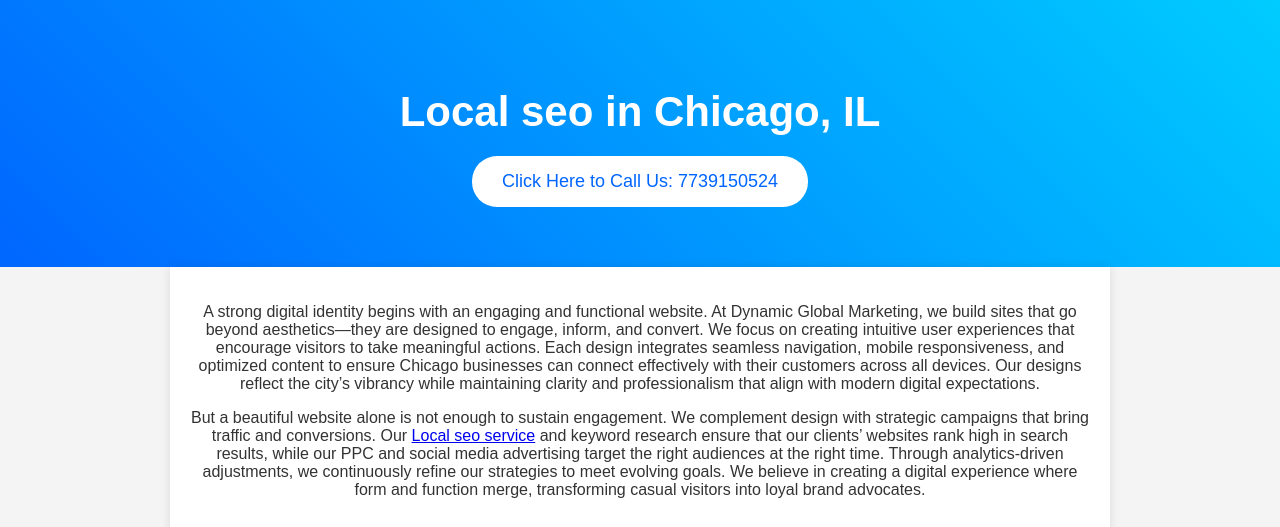
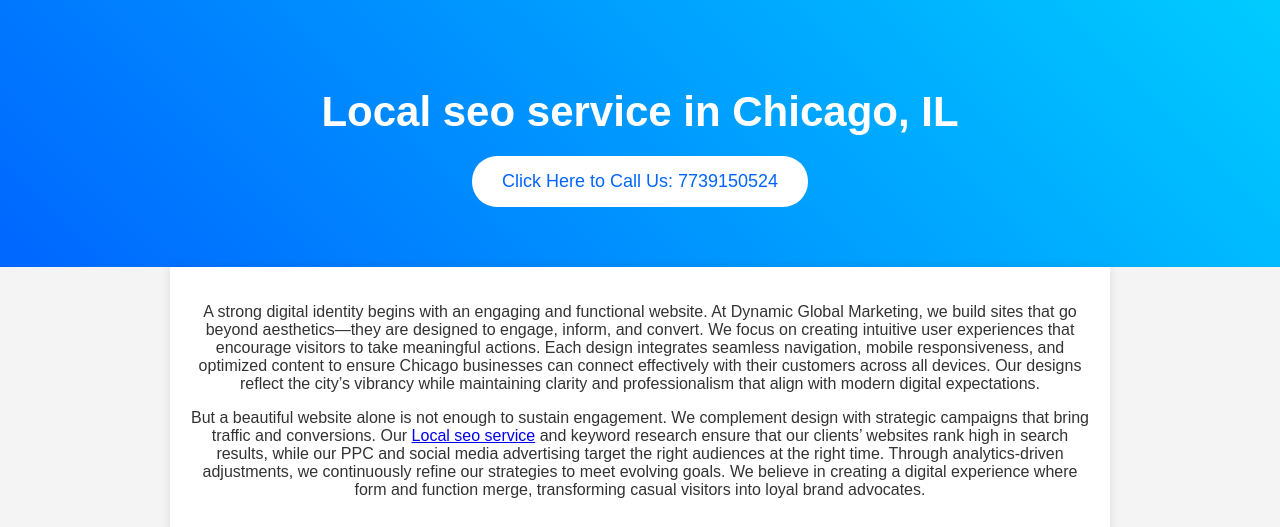
Before and after one commit to dynamics-global-marketing/dynamics-global-marketing, a plain HTML site: page index.html in a window 1280 px wide. Shown: the top 527 px of the page. Drawn offline with Linux system fonts and the light colour scheme.

Commit message:
Update index.html

```diff
--- a/index.html
+++ b/index.html
@@ -6,8 +6,8 @@
     <meta http-equiv="Content-Type" content="text/html; charset=utf-8">
     <meta name="description" content="In a city renowned for ambition and innovation, Dynamic Global Marketing stands as a driving force, helping Chicago businesses succeed in the digital age." />
     <meta name="keywords" content="Local seo, Local seo service, Local seo expert" />
-    <meta property="og:title" content="Local seo in Chicago, IL" />
-    <title>Local seo in Chicago, IL</title>
+    <meta property="og:title" content="Local seo service in Chicago, IL" />
+    <title>Local seo service in Chicago, IL</title>
     <style>
         body {
             font-family: Arial, sans-serif;
@@ -62,7 +62,7 @@
 
     <!-- Hero Section -->
     <div class="hero">
-        <h1>Local seo in Chicago, IL</h1>
+        <h1>Local seo service in Chicago, IL</h1>
         <button onclick="window.location.href='tel:+17739150524'">Click Here to Call Us: 7739150524</button>
     </div>
 
@@ -97,4 +97,5 @@
 </div>
 
 </body>
+
 </html>
```
